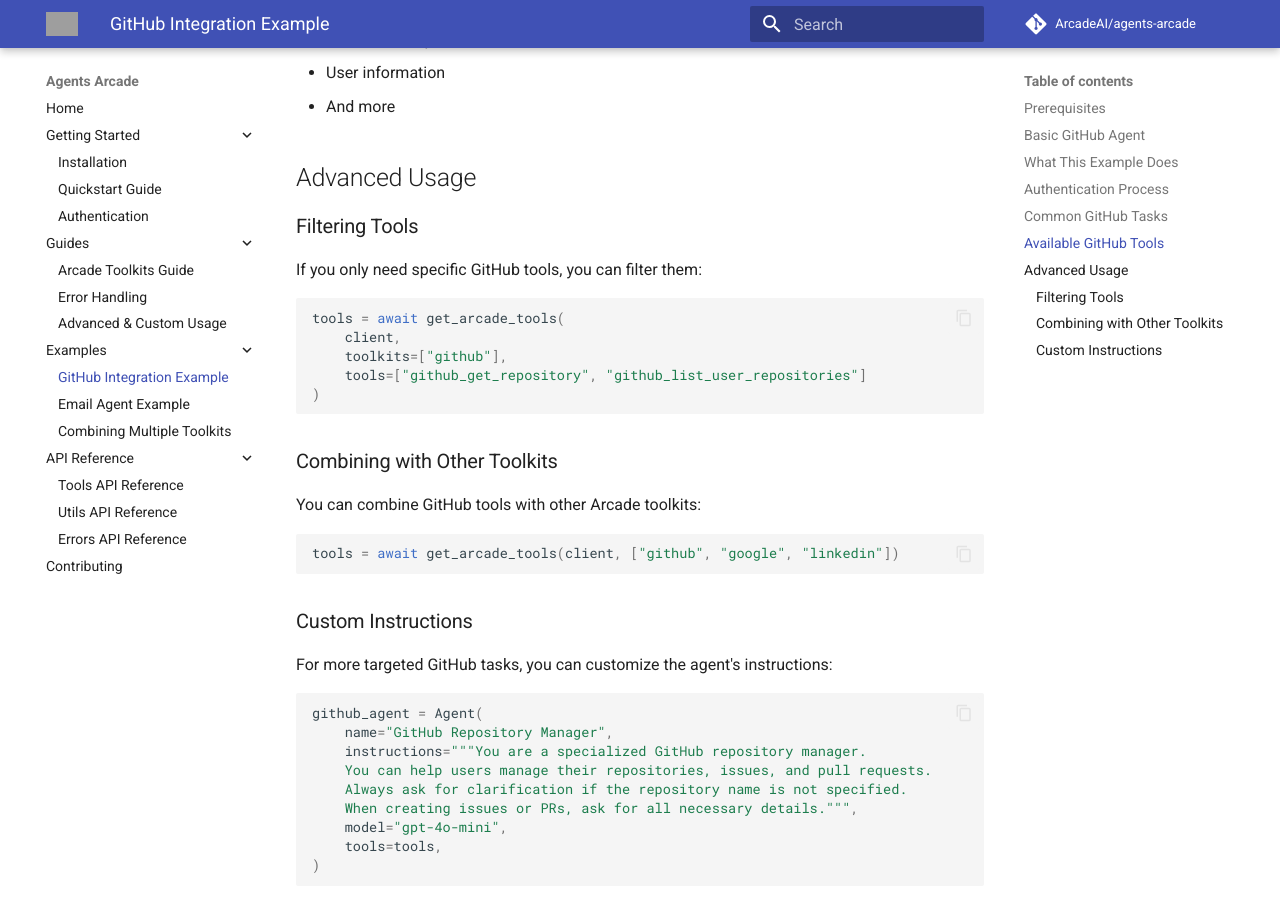
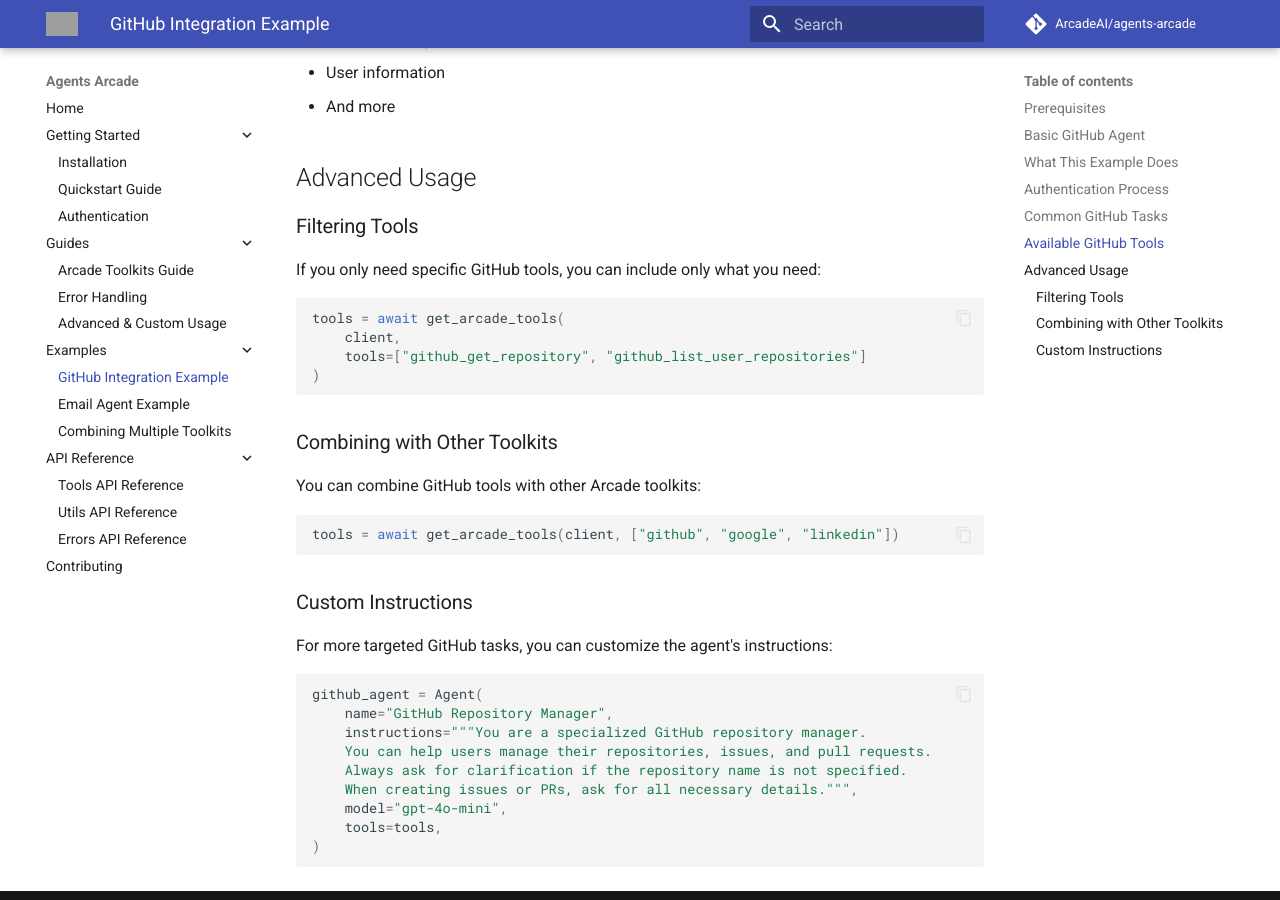
Before and after one commit to ArcadeAI/openai-agents-arcade, an MkDocs documentation site: the page built from docs/examples/github.md, in a window 1280 px wide and 900 px high, scrolled down 2369 px. Built offline with MkDocs 1.6.1 and Material for MkDocs 9.7.7, drawn with Linux system fonts in a browser that asks for light colours; comment, search, counter and statistics services are not loaded; grey boxes are pictures that could not be loaded.

Commit message:
updated docs to reflect new get_arcade_tools behavior

````diff
--- a/docs/examples/github.md
+++ b/docs/examples/github.md
@@ -101,12 +101,11 @@
 
 ### Filtering Tools
 
-If you only need specific GitHub tools, you can filter them:
+If you only need specific GitHub tools, you can include only what you need:
 
 ```python
 tools = await get_arcade_tools(
     client,
-    toolkits=["github"],
     tools=["github_get_repository", "github_list_user_repositories"]
 )
 ```
````
Also changed, not shown: docs/api/tools.md (+0 -1 lines), docs/examples/email.md (+0 -1 lines), docs/getting-started/quickstart.md (+0 -1 lines), docs/guides/toolkits.md (+1 -2 lines).
